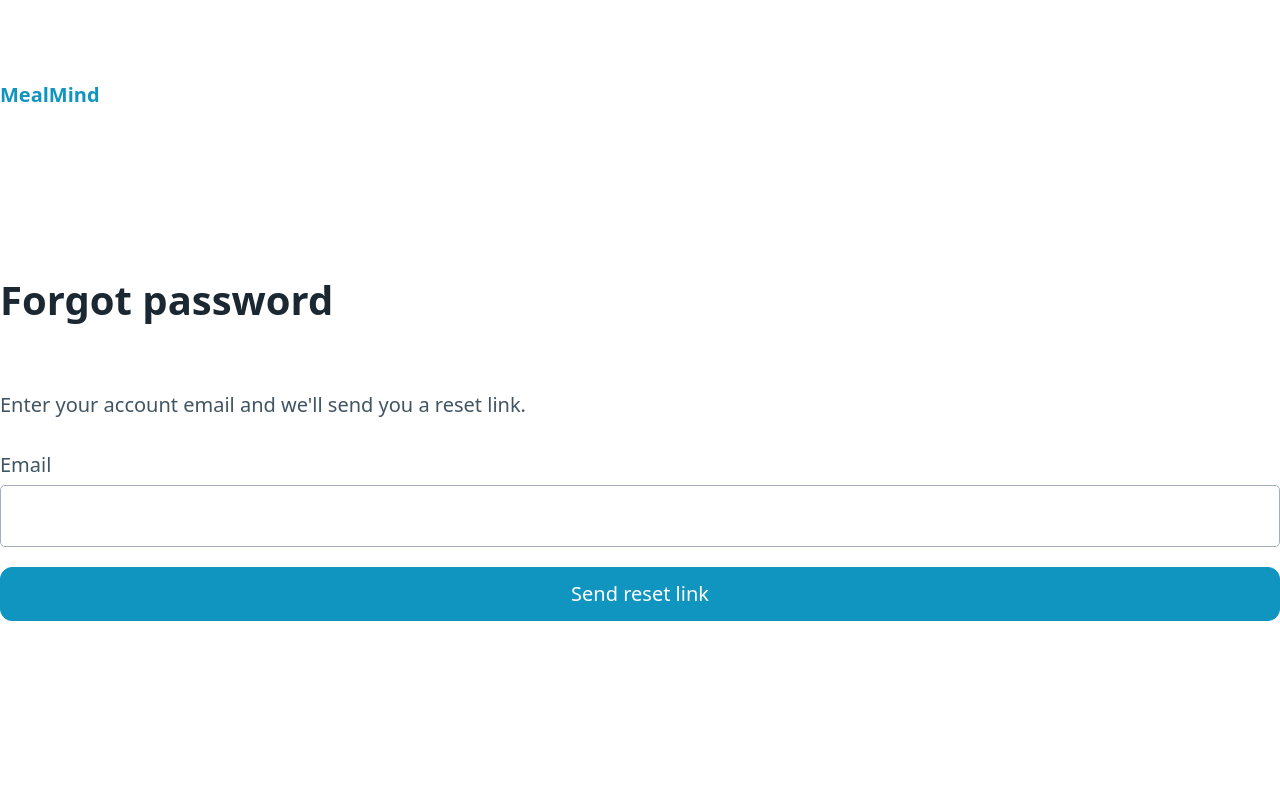
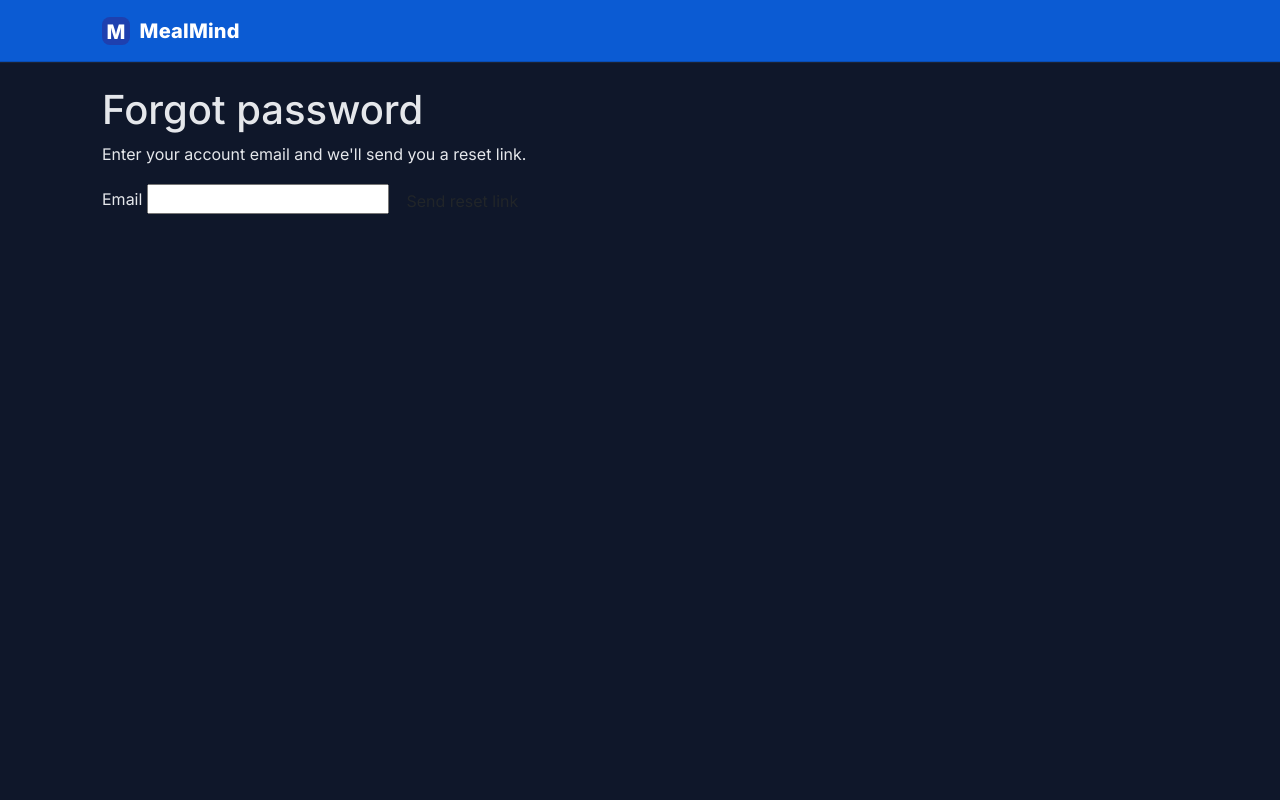
Before and after one commit to itsmeAubreey/mealmind, a Flask app: page /forgot in a window 1280 px wide. Run offline with Flask 3, Linux system fonts and the light colour scheme; some libraries are stand-ins or nearby versions.

Commit message:
Update base.html

```diff
--- a/templates/base.html
+++ b/templates/base.html
@@ -1,35 +1,107 @@
 <!doctype html>
 <html lang="en">
 <head>
-  <meta charset="utf-8">
-  <meta name="viewport" content="width=device-width,initial-scale=1">
+  <meta charset="utf-8" />
+  <meta name="viewport" content="width=device-width, initial-scale=1" />
   <title>{% block title %}MealMind{% endblock %}</title>
-  <link rel="stylesheet" href="https://unpkg.com/@picocss/pico@1.5.10/css/pico.min.css">
+
+  <!-- Bootstrap 5 -->
+  <link href="https://cdn.jsdelivr.net/npm/bootstrap@5.3.3/dist/css/bootstrap.min.css" rel="stylesheet">
+
+  <!-- Inter font (clean UI like in your screenshot) -->
+  <link rel="preconnect" href="https://fonts.googleapis.com">
+  <link rel="preconnect" href="https://fonts.gstatic.com" crossorigin>
+  <link href="https://fonts.googleapis.com/css2?family=Inter:wght@400;500;600;700;800&display=swap" rel="stylesheet">
+
   <style>
-    header { padding: .8rem 1rem; display:flex; justify-content:space-between; align-items:center; }
-    header a.brand { font-weight:700; text-decoration:none; }
-    main { padding: 1rem; }
-    .btn { padding:.55rem 1rem; border-radius:.6rem }
+    :root{
+      --mm-blue:#0B5BD3;
+      --mm-bg:#0f172a;           /* dark slate bg */
+      --mm-card: #111827;        /* dark card */
+      --mm-text:#e5e7eb;         /* light text */
+      --mm-muted:#94a3b8;        /* muted text */
+      --mm-purple:#7c3aed;       /* Residents */
+      --mm-green:#10b981;        /* Inventory */
+      --mm-bluegrad1:#2563eb;    /* Menu */
+      --mm-bluegrad2:#3b82f6;
+      --mm-red:#ef4444;          /* Staff */
+    }
+    html, body{
+      height:100%;
+      background: var(--mm-bg);
+      color: var(--mm-text);
+      font-family: Inter, system-ui, -apple-system, Segoe UI, Roboto, "Helvetica Neue", Arial, "Noto Sans", "Liberation Sans", sans-serif;
+    }
+    .mm-topbar{
+      background: var(--mm-blue);
+      color:#fff;
+      box-shadow: 0 1px 0 rgba(255,255,255,.05), inset 0 -1px 0 rgba(0,0,0,.15);
+    }
+    .mm-brand{
+      display:flex; gap:.6rem; align-items:center; font-weight:800; letter-spacing:.2px; font-size:1.25rem;
+    }
+    .mm-brand-badge{ width:28px; height:28px; border-radius:8px; background:#1e40af; display:grid; place-items:center; font-weight:800; }
+    .mm-container{ max-width:1100px; } /* keeps inner pages from feeling huge */
+    a, a:visited{ color:#c7d2fe; }
+    a:hover{ color:#fff; }
+
+    /* Dashboard tiles */
+    .mm-tile{
+      border-radius:20px; padding:26px; min-width:260px; min-height:150px;
+      background:var(--mm-card); border:1px solid rgba(255,255,255,.06);
+      box-shadow: 0 6px 24px rgba(0,0,0,.25);
+      transition: transform .15s ease, box-shadow .15s ease, filter .15s ease;
+      color:#fff; text-decoration:none; display:block;
+    }
+    .mm-tile:hover{ transform: translateY(-2px); filter:brightness(1.05); box-shadow:0 10px 30px rgba(0,0,0,.35); }
+    .mm-tile h3{ font-weight:800; margin:12px 0 6px; }
+    .mm-caption{ color:var(--mm-muted); font-size:.95rem; }
+
+    .mm-tile.purple{ background:linear-gradient(135deg, #6d28d9, var(--mm-purple)); }
+    .mm-tile.green{ background:linear-gradient(135deg, #059669, var(--mm-green)); }
+    .mm-tile.blue{  background:linear-gradient(135deg, var(--mm-bluegrad1), var(--mm-bluegrad2)); }
+    .mm-tile.red{   background:linear-gradient(135deg, #dc2626, var(--mm-red)); }
+
+    .mm-section-title{ font-size:2.4rem; font-weight:800; margin-bottom:22px; }
+    .form-control, .form-select{ background:#0b1220; color:#e5e7eb; border-color:#1f2937; }
+    .form-control:focus, .form-select:focus{ background:#0b1220; color:#fff; border-color:#4f46e5; box-shadow:0 0 0 .15rem rgba(79,70,229,.25); }
+    .table{ color:#d1d5db; }
+    .table thead th{ color:#93c5fd; border-color:#1f2937; }
+    .table td, .table th{ border-color:#1f2937; }
+    .btn-primary{ background:#2563eb; border-color:#2563eb; }
+    .btn-primary:hover{ background:#1d4ed8; border-color:#1d4ed8; }
+    .btn-outline-light{ border-color:rgba(255,255,255,.6); color:#fff; }
   </style>
+  {% block head_extra %}{% endblock %}
 </head>
 <body>
-  <header>
-    <a class="brand" href="{{ url_for('dashboard') }}">MealMind</a>
-    {% if session.get('user') %}
-      <nav><a class="btn" href="{{ url_for('logout') }}">Logout</a></nav>
-    {% endif %}
-  </header>
-  <main>
+  <!-- TOP BAR -->
+  <div class="mm-topbar py-3">
+    <div class="container mm-container d-flex align-items-center justify-content-between">
+      <div class="mm-brand">
+        <div class="mm-brand-badge">M</div>
+        <span>MealMind</span>
+      </div>
+      {% if session.get('user_id') %}
+        <a class="btn btn-outline-light btn-sm" href="{{ url_for('logout') }}">↪ Logout</a>
+      {% endif %}
+    </div>
+  </div>
+
+  <!-- MAIN -->
+  <main class="container mm-container py-4">
     {% with messages = get_flashed_messages(with_categories=true) %}
       {% if messages %}
-        <div>
-          {% for category, message in messages %}
-            <article class="{{ 'secondary' if category=='error' else 'primary' }}">{{ message }}</article>
-          {% endfor %}
-        </div>
+        {% for category, message in messages %}
+          <div class="alert alert-{{ 'danger' if category=='error' else category }} mb-3">{{ message }}</div>
+        {% endfor %}
       {% endif %}
     {% endwith %}
+
     {% block content %}{% endblock %}
   </main>
+
+  <script src="https://cdn.jsdelivr.net/npm/bootstrap@5.3.3/dist/js/bootstrap.bundle.min.js"></script>
+  {% block body_extra %}{% endblock %}
 </body>
 </html>
```
